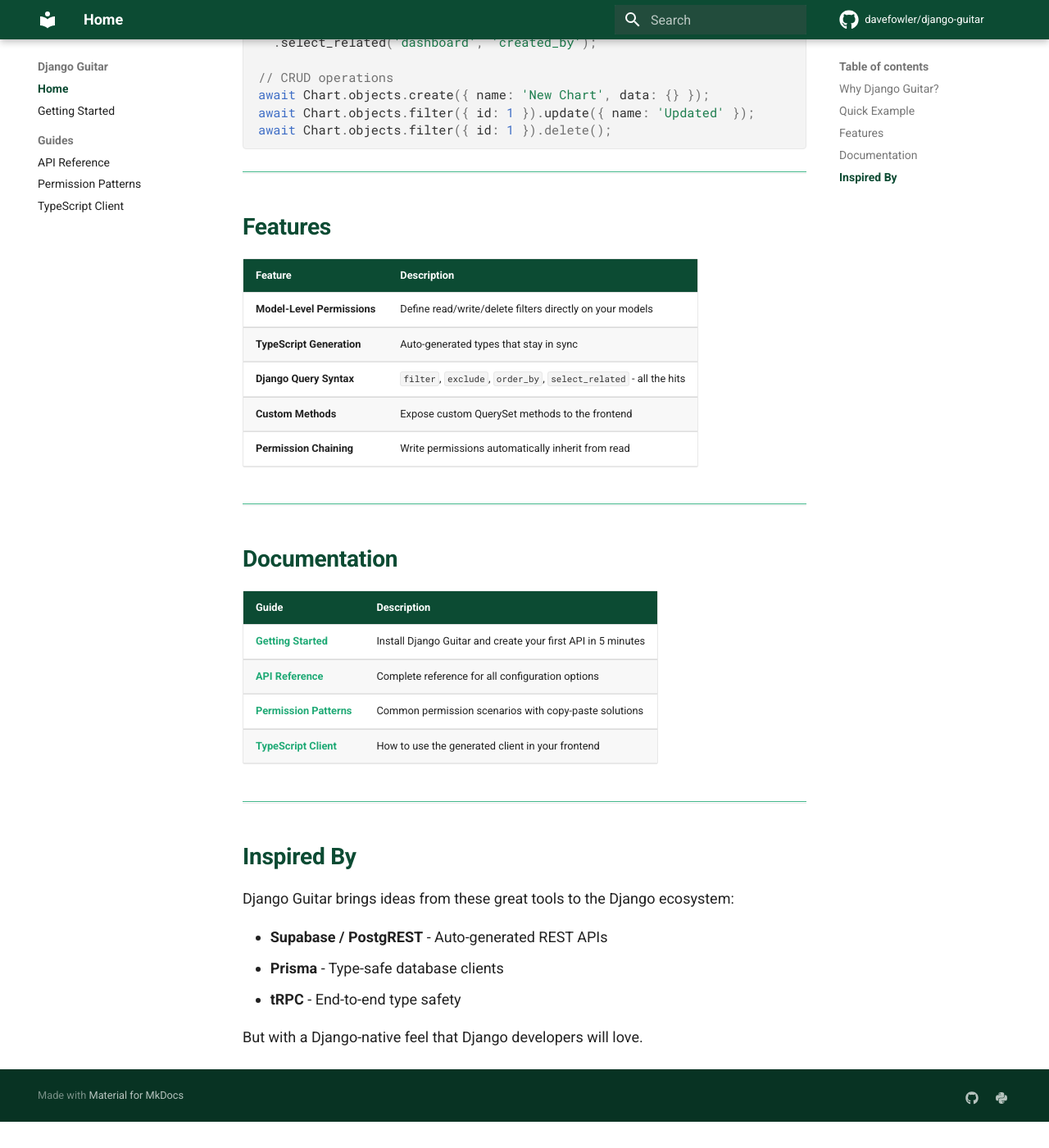
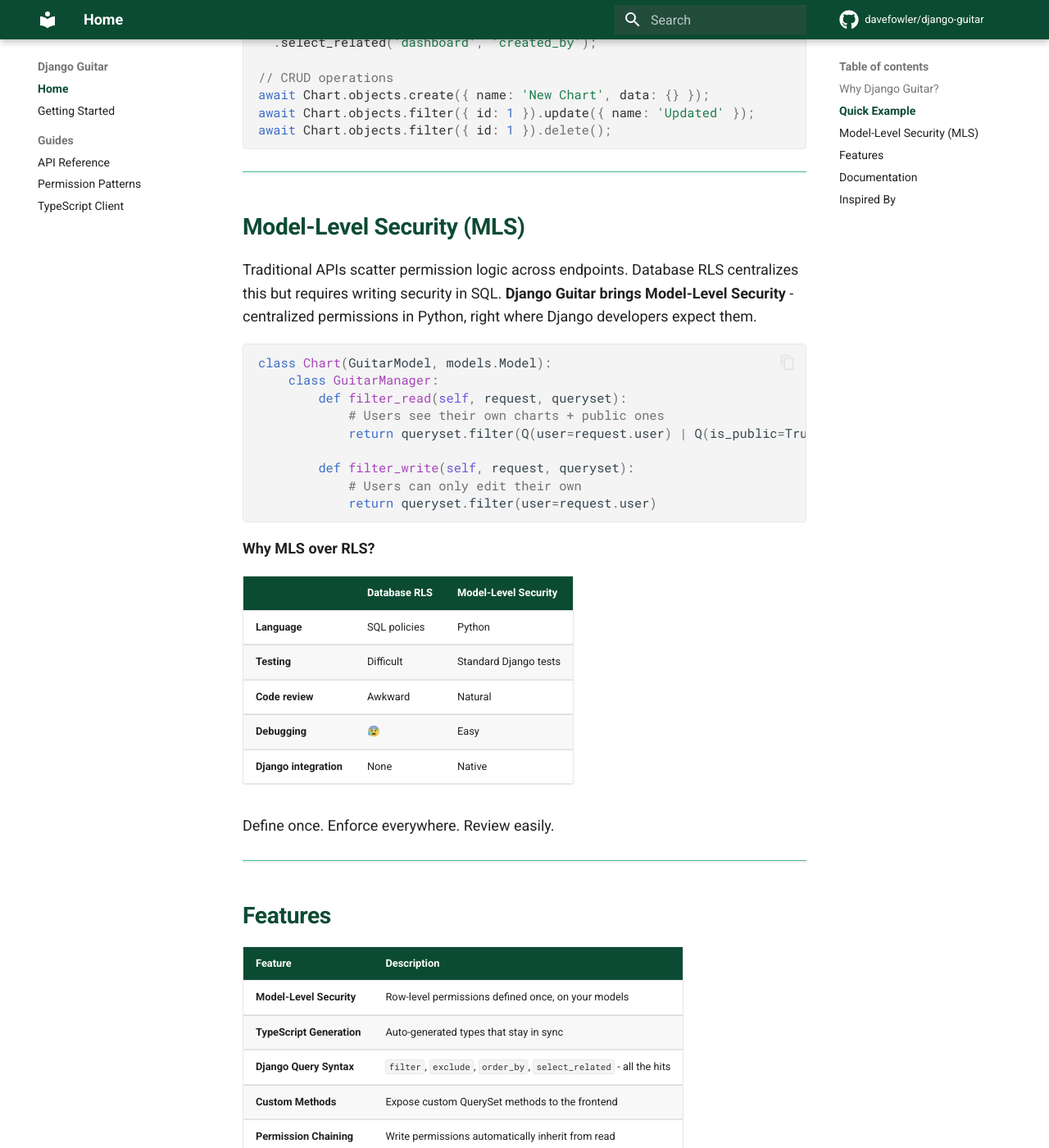
Before and after one commit to davefowler/django-guitar, an MkDocs documentation site: the page built from docs/index.md, in a window 1280 px wide and 1400 px high, scrolled down 1427 px. Shown: the whole window at 82% size. Built offline with MkDocs 1.6.1 and Material for MkDocs 9.7.7, drawn with Linux system fonts in a browser that asks for light colours; comment, search, counter and statistics services are not loaded; before the commit the page ends 2795 px from its top, so only the background shows below that.

Commit message:
django guitar is out

````diff
--- a/docs/index.md
+++ b/docs/index.md
@@ -64,11 +64,41 @@
 
 ---
 
+## Model-Level Security (MLS)
+
+Traditional APIs scatter permission logic across endpoints. Database RLS centralizes this but requires writing security in SQL. **Django Guitar brings Model-Level Security** - centralized permissions in Python, right where Django developers expect them.
+
+```python
+class Chart(GuitarModel, models.Model):
+    class GuitarManager:
+        def filter_read(self, request, queryset):
+            # Users see their own charts + public ones
+            return queryset.filter(Q(user=request.user) | Q(is_public=True))
+
+        def filter_write(self, request, queryset):
+            # Users can only edit their own
+            return queryset.filter(user=request.user)
+```
+
+**Why MLS over RLS?**
+
+| | Database RLS | Model-Level Security |
+|-|--------------|---------------------|
+| **Language** | SQL policies | Python |
+| **Testing** | Difficult | Standard Django tests |
+| **Code review** | Awkward | Natural |
+| **Debugging** | 😰 | Easy |
+| **Django integration** | None | Native |
+
+Define once. Enforce everywhere. Review easily.
+
+---
+
 ## Features
 
 | Feature | Description |
 |---------|-------------|
-| **Model-Level Permissions** | Define read/write/delete filters directly on your models |
+| **Model-Level Security** | Row-level permissions defined once, on your models |
 | **TypeScript Generation** | Auto-generated types that stay in sync |
 | **Django Query Syntax** | `filter`, `exclude`, `order_by`, `select_related` - all the hits |
 | **Custom Methods** | Expose custom QuerySet methods to the frontend |
````
Also changed, not shown: README.md (+31 -1 lines).
